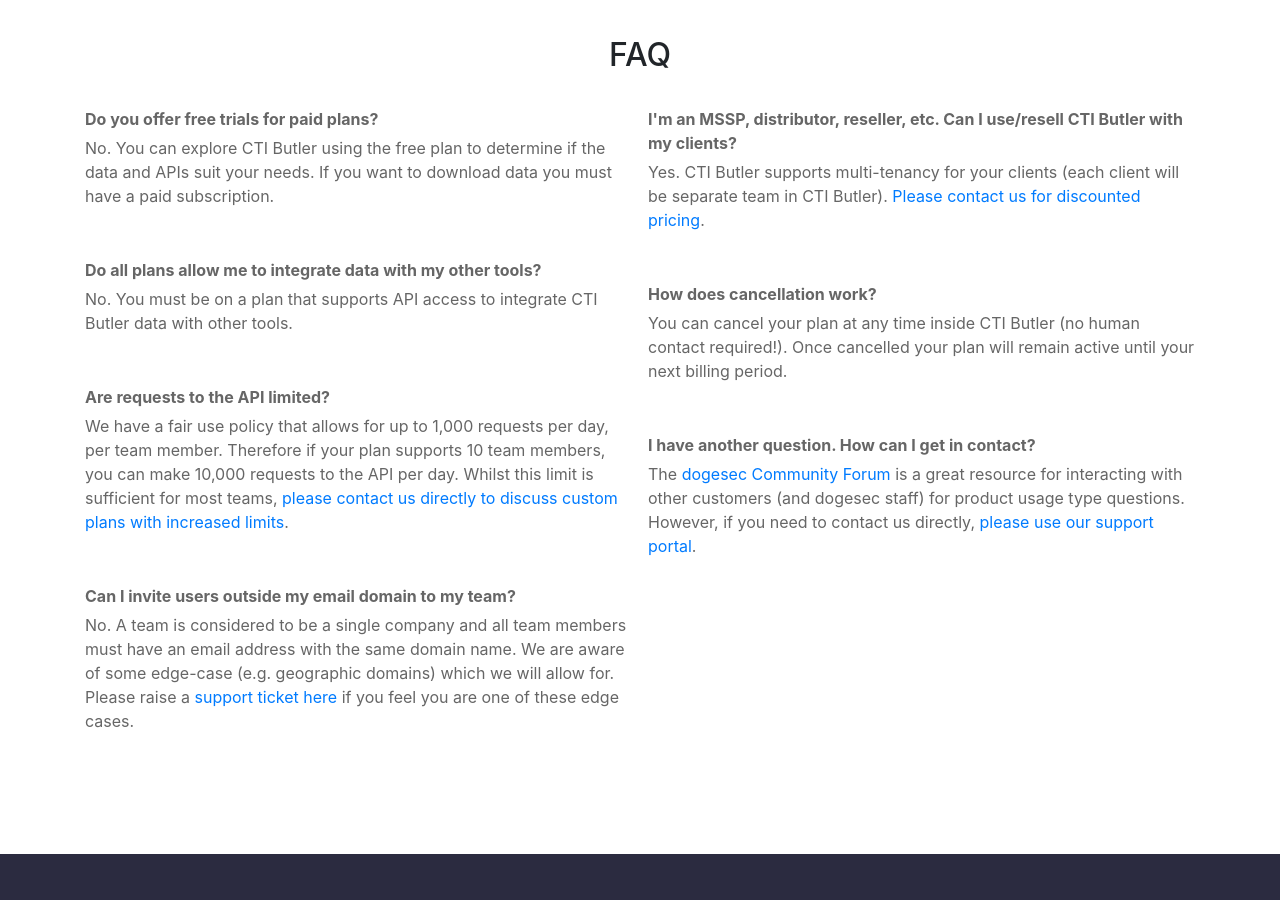
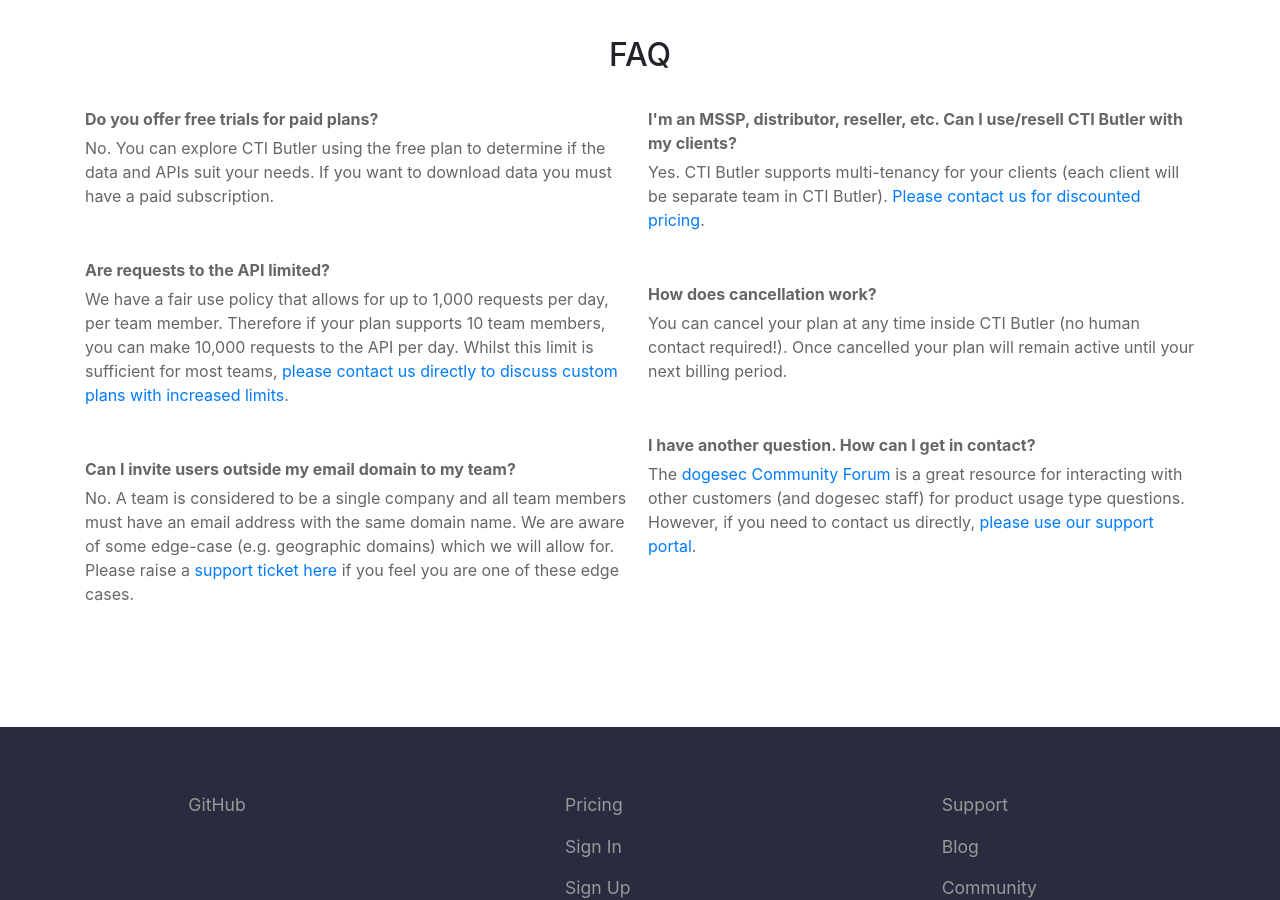
Before and after one commit to muchdogesec/ctibutler-website, a Jekyll site: the page built from pricing/index.html, in a window 1280 px wide and 900 px high, scrolled down 1374 px. Built offline with Jekyll 4.4.1, drawn with Linux system fonts in a browser that asks for light colours; some of the changed text lies outside the part shown.

Commit message:
Update index.html (#34)

```diff
--- a/pricing/index.html
+++ b/pricing/index.html
@@ -102,8 +102,6 @@
 
   - question: Do you offer free trials for paid plans?
     answer: No. You can explore CTI Butler using the free plan to determine if the data and APIs suit your needs. If you want to download data you must have a paid subscription.
-  - question: Do all plans allow me to integrate data with my other tools?
-    answer: No. You must be on a plan that supports API access to integrate CTI Butler data with other tools.
   - question: Are requests to the API limited?
     answer: We have a fair use policy that allows for up to 1,000 requests per day, per team member. Therefore if your plan supports 10 team members, you can make 10,000 requests to the API per day. Whilst this limit is sufficient for most teams, <a target="_blank" href="https://support.dogesec.com/">please contact us directly to discuss custom plans with increased limits</a>.
   - question: Can I invite users outside my email domain to my team?
```
Also changed, not shown: other parts of pricing/index.html (+1 -1 lines).
